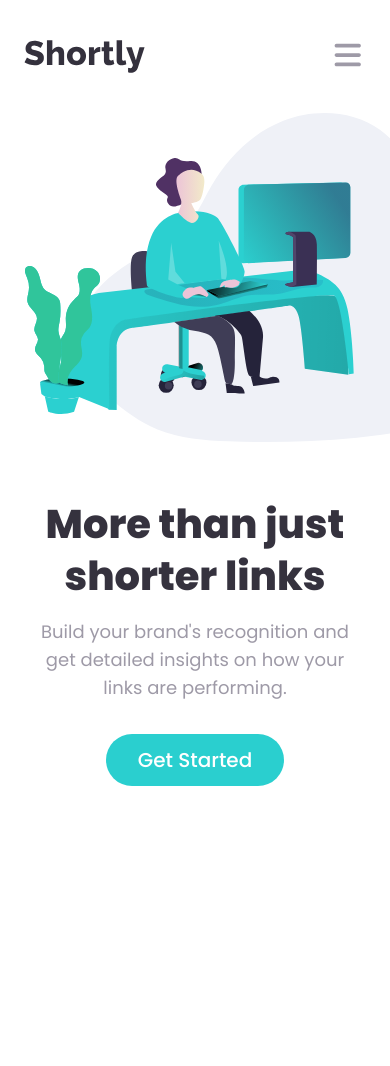
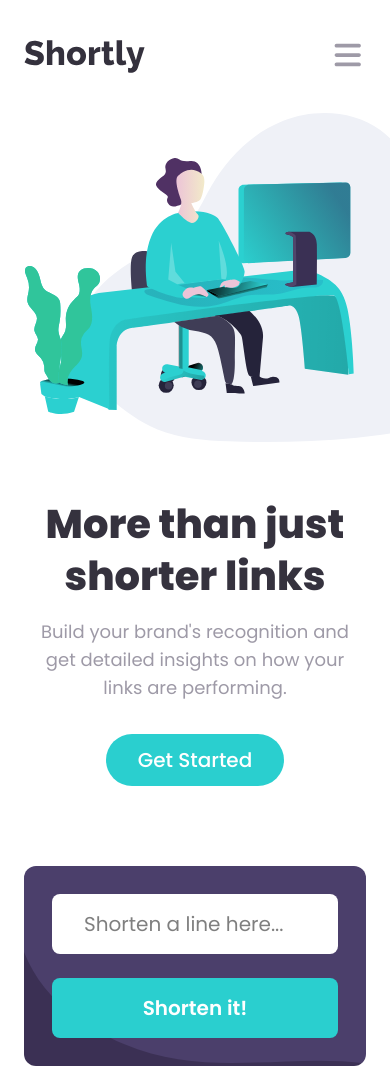
Before and after one commit to preetpalsinghkanda/URL-Shorter, a React (Vite) app: page / in a window 390 px wide. Before the commit the page ends 844 px from the top, so only its background shows below. Built offline with nearby package versions, Linux system fonts and the light colour scheme.

Commit message:
maked link component responsive

```diff
--- a/src/App.css
+++ b/src/App.css
@@ -14,3 +14,11 @@
     background-position: center;
     background-color: #3b3054
 }
+
+@media(max-width:640px){
+
+    .shorten{
+        background-image: url('/src/assets//bg-shorten-mobile.svg');
+    }
+
+}
--- a/src/App.jsx
+++ b/src/App.jsx
@@ -18,10 +18,17 @@ const App = () => {
 <div className="lg:px-6 px-0 w-full">
   <GetStarted />
 </div>
-  {/* <div className="px-10 w-full">
-    <AdvancedStatisticsFull />
-    <Promo />
-  </div> */}
+
+<div className="px-6 w-full">
+<Link/>
+</div>
+
+
+ <div className=" w-full">
+
+    {/* <AdvancedStatisticsFull />
+    <Promo /> */}
+  </div>
 
 </div>
   );
--- a/src/Components/Link.jsx
+++ b/src/Components/Link.jsx
@@ -4,13 +4,13 @@ import shortenBg from "../assets/bg-shorten-desktop.svg";
 
 const Link = () => {
   return (
-    <div className=" shorten rounded-xl min-w-6xl max-w-6xl relative top-30  flex justify-between py-14 px-16 gap-6">
+    <div className=" mx-auto mt-20 shorten rounded-xl max-w-6xl relative sm:flex-row flex-col flex justify-between sm:py-14 p-7 sm:px-16 gap-6">
       <input
         type="text"
         placeholder="Shorten a line here..."
         className=" outline-0 flex-1 bg-[white] px-8  text-xl py-4 rounded-lg "
       />
-      <button className="bg-[#2acfcf] text-white px-10 font-semibold  text-xl rounded-lg">
+      <button className="bg-[#2acfcf] text-white px-10 py-4 font-semibold  text-xl rounded-lg">
         Shorten it!
       </button>
     </div>
--- a/src/Components/NavBar.jsx
+++ b/src/Components/NavBar.jsx
@@ -30,7 +30,7 @@ const NavBar = () => {
       </div>
 
       {menuOpened && (
-        <div className="border text-[#ffffffdc] absolute left-1/2 -translate-x-1/2 top-25 rounded-lg  py-10 w-80 bg-[#3b3054] px-6">
+        <div className="border z-20 text-[#ffffffdc] absolute left-1/2 -translate-x-1/2 top-25 rounded-lg  py-10 w-80 bg-[#3b3054] px-6">
           <div className="flex flex-col text-md font-[700] gap-6  items-center">
             <span>Features</span>
             <span>Pricing</span>
```
